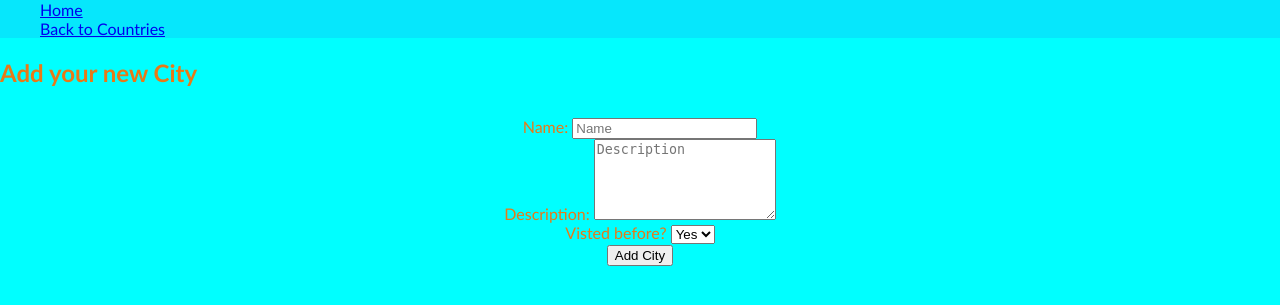
After one commit to Naefunn/Apps_around_the_World, a Flask app: page /cities/new in a window 1280 px wide. The commit adds this page. Shown: the top 305 px of the page. Run offline with Flask 2, Linux system fonts and the light colour scheme.

```diff
--- a/controllers/city_controller.py
+++ b/controllers/city_controller.py
@@ -1,8 +1,24 @@
 from flask import Flask, render_template, request, redirect
 from flask import Blueprint
+from controllers.country_controller import countries
+from models.city import City
 
 import repositories.country_repository as country_repository
 import repositories.user_repository as user_repository
 import repositories.city_repository as city_repository
 
 cities_blueprint = Blueprint("cities", __name__)
+
+
+@cities_blueprint.route('/cities/new', methods = ['GET'])
+def new_country():
+    return render_template('cities/new.html')
+
+# @cities_blueprint.route('/countries/<countries.id>',  methods=['POST'])
+# def create_city():
+#     name = request.form['name']
+#     description = request.form['description']
+
+#     city = City(name, description)
+#     city_repository.save(city)
+#     return redirect('/cities')
--- a/controllers/country_controller.py
+++ b/controllers/country_controller.py
@@ -18,7 +18,7 @@ def city(id):
     return render_template('cities/index.html', all_cities = cities)
 
 @countries_blueprint.route("/countries/<id>/delete", methods=['POST'])
-def delete_task(id):
+def delete_country(id):
     country_repository.delete(id)
     return redirect('/countries')
 
--- a/db/bucket_list.sql
+++ b/db/bucket_list.sql
@@ -10,12 +10,14 @@ CREATE TABLE users (
 CREATE TABLE countries (
     id SERIAL PRIMARY KEY,
     name VARCHAR (255),
-    description VARCHAR(255)
+    description VARCHAR(255),
+    visited BOOLEAN
 );
 
 CREATE TABLE cities (
     id SERIAL PRIMARY KEY,
     name VARCHAR (255),
     description VARCHAR (255),
-    country_id INT NOT NULL REFERENCES countries(id) ON DELETE CASCADE
+    country_id INT NOT NULL REFERENCES countries(id) ON DELETE CASCADE,
+    visited BOOLEAN
 );
--- a/repositories/city_repository.py
+++ b/repositories/city_repository.py
@@ -11,14 +11,14 @@ def select(id):
     values = [id]
     results = run_sql(sql, values)
     for row in results:
-        city = City(row['name'], row['description'], row['country_id'], row['id'] )
+        city = City(row['name'], row['description'], row['country_id'], row['visited'], row['id'] )
         cities.append(city)
     return cities
 
 
 def save(city):
-    sql = "INSERT INTO cities (name, description, country_id) VALUES (%s, %s, %s) RETURNING ID"
-    values = [city.name, city.description, city.country_id]
+    sql = "INSERT INTO cities (name, description, country_id, visited) VALUES (%s, %s, %s, %s) RETURNING ID"
+    values = [city.name, city.description, city.country_id, city.visited]
     results = run_sql(sql, values)
     city.id = results[0]['id']
     city.id = id
--- a/repositories/country_repository.py
+++ b/repositories/country_repository.py
@@ -13,14 +13,14 @@ def select_all():
     results = run_sql(sql)
 
     for row in results:
-        country = Country(row['name'], row['description'], row['id'] )
+        country = Country(row['name'], row['description'], row['visited'], row['id'] )
         countries.append(country)
     return countries
 
 
 def save(country):
-    sql = "INSERT INTO countries (name, description) VALUES (%s, %s) RETURNING ID"
-    values = [country.name, country.description]
+    sql = "INSERT INTO countries (name, description, visited) VALUES (%s, %s, %s) RETURNING ID"
+    values = [country.name, country.description, country.visited]
     results = run_sql(sql, values)
     country.id = results[0]['id']
     country.id = id
--- a/static/style.css
+++ b/static/style.css
@@ -4,6 +4,7 @@ body {
     margin: 0;
     font-family: 'Gill Sans', 'Gill Sans MT', Calibri, 'Trebuchet MS', sans-serif;
 }
+
 
 .menu {
     background-color: rgb(6, 231, 252);
@@ -27,6 +28,7 @@ body {
 .button {
     margin-left: 220px;
     margin-right: 220px;
+    margin-top: 10px;
 }
 
 .new-form{
@@ -35,4 +37,14 @@ body {
 
 .form-wrapper {
     text-align: center;
+    margin-top: 30px;
 }
+
+.trash-button{
+    display: contents;
+    font-size: 65%;
+}
+
+.link--city {
+    text-align: center;
+}
--- /dev/null
+++ b/templates/cities/new.html
@@ -0,0 +1,37 @@
+{% extends 'base.html' %}
+{% block content %}
+<nav>
+    <ul class="menu">
+        <li><a href="/">Home </a></li>
+        <li><a href="/countries">Back to Countries</a></li>
+    </ul>
+</nav>
+<h2>Add your new City</h2>
+
+
+<div class="form-wrapper">
+    <form class ="new-form" action="" method="post">
+
+        <div>
+            <label for="name">Name:</label>
+            <input type="text" id="name" name="name" placeholder="Name" required>
+        </div>
+
+        <div>
+            <label for="description">Description:</label>
+            <textarea name="description" id="description" placeholder="Description" cols="20" rows="5" required></textarea>
+        </div>
+
+        <div>
+            <label for="visited">Visted before?</label>
+            <select name="visited" id="visited">
+                <option value="true">Yes</option>
+                <option value="false">No</option>
+            </select>
+
+        </div>
+
+        <button type="submit">Add City</button>
+
+
+{% endblock  %}
```
Also changed, not shown: console.py (+4 -4 lines), models/city.py (+6 -1 lines), templates/cities/index.html (+10 -1 lines), templates/countries/edit.html (added, +34 -0 lines), templates/countries/index.html (+10 -4 lines), templates/countries/new.html (+8 -9 lines).
